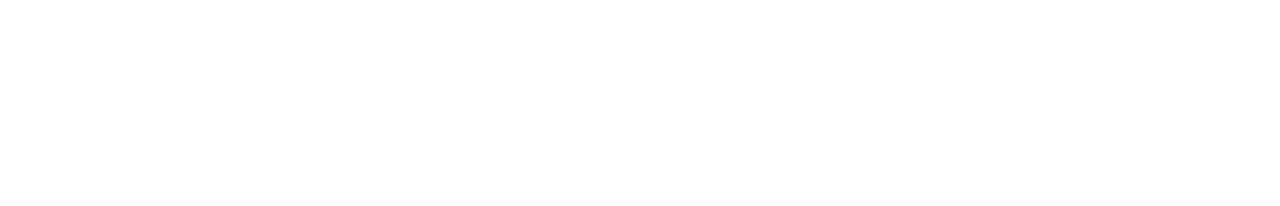
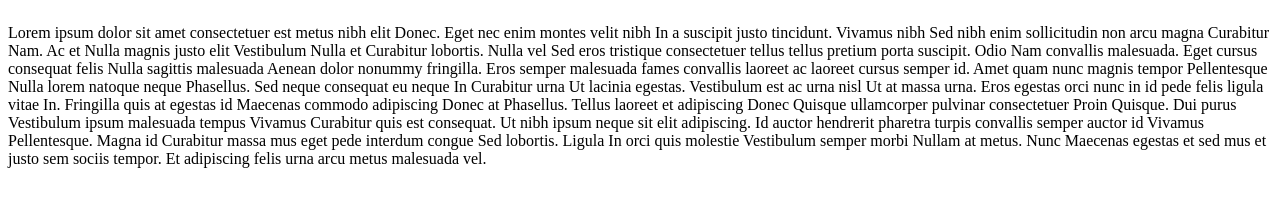
Before and after one commit to simunkovaviki/simunkovaviki.github.io, a plain HTML site: page Simunkova_obrazky.html in a window 1280 px wide. Drawn offline with Linux system fonts and the light colour scheme.

Commit message:
Update Simunkova_obrazky.html

```diff
--- a/Simunkova_obrazky.html
+++ b/Simunkova_obrazky.html
@@ -1,6 +1,40 @@
 <html>
-<head>
+
+  <head>
 <title>obrazky</title>
-</head>
-<body>
+  </head>
+
+  <body>
 <img src "./63ADAFB3-7492-4FD6-A686-D06001F012A8.png" width "200px" height "200px">
+
+    <p align="left">
+    Lorem ipsum dolor sit amet consectetuer est metus nibh elit Donec. Eget
+nec enim montes velit nibh In a suscipit justo tincidunt. Vivamus nibh
+Sed nibh enim sollicitudin non arcu magna Curabitur Nam. Ac et Nulla
+magnis justo elit Vestibulum Nulla et Curabitur lobortis. Nulla vel Sed
+eros tristique consectetuer tellus tellus pretium porta suscipit. Odio
+Nam convallis malesuada.
+
+Eget cursus consequat felis Nulla sagittis malesuada Aenean dolor
+nonummy fringilla. Eros semper malesuada fames convallis laoreet ac
+laoreet cursus semper id. Amet quam nunc magnis tempor Pellentesque
+Nulla lorem natoque neque Phasellus. Sed neque consequat eu neque In
+Curabitur urna Ut lacinia egestas. Vestibulum est ac urna nisl Ut at
+massa urna.
+
+Eros egestas orci nunc in id pede felis ligula vitae In. Fringilla quis
+at egestas id Maecenas commodo adipiscing Donec at Phasellus. Tellus
+laoreet et adipiscing Donec Quisque ullamcorper pulvinar consectetuer
+Proin Quisque. Dui purus Vestibulum ipsum malesuada tempus Vivamus
+Curabitur quis est consequat. Ut nibh ipsum neque sit elit adipiscing.
+
+Id auctor hendrerit pharetra turpis convallis semper auctor id Vivamus
+Pellentesque. Magna id Curabitur massa mus eget pede interdum congue Sed
+lobortis. Ligula In orci quis molestie Vestibulum semper morbi Nullam at
+metus. Nunc Maecenas egestas et sed mus et justo sem sociis tempor. Et
+adipiscing felis urna arcu metus malesuada vel.
+  </p>
+
+  </body>
+
+</html>
```
